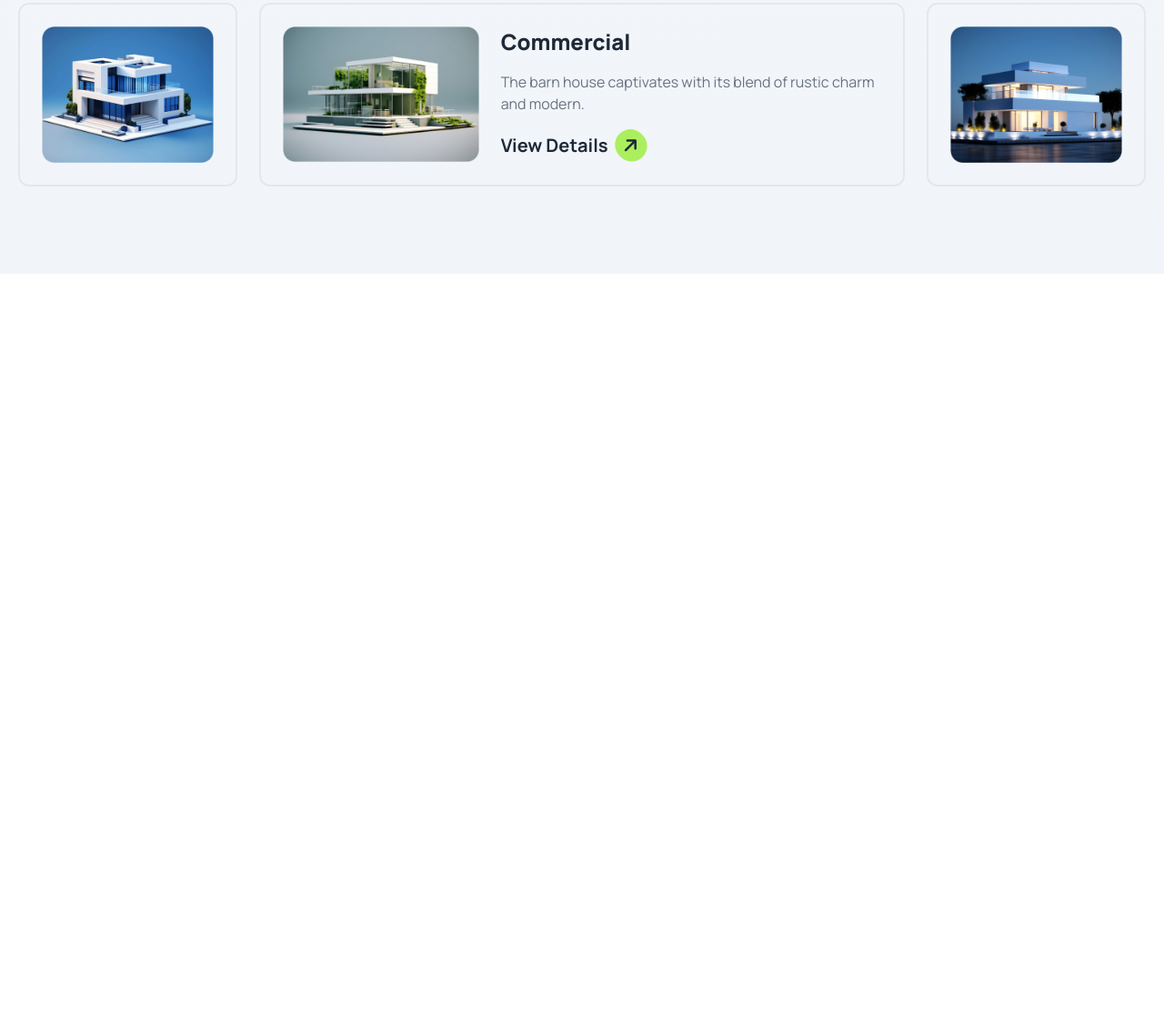
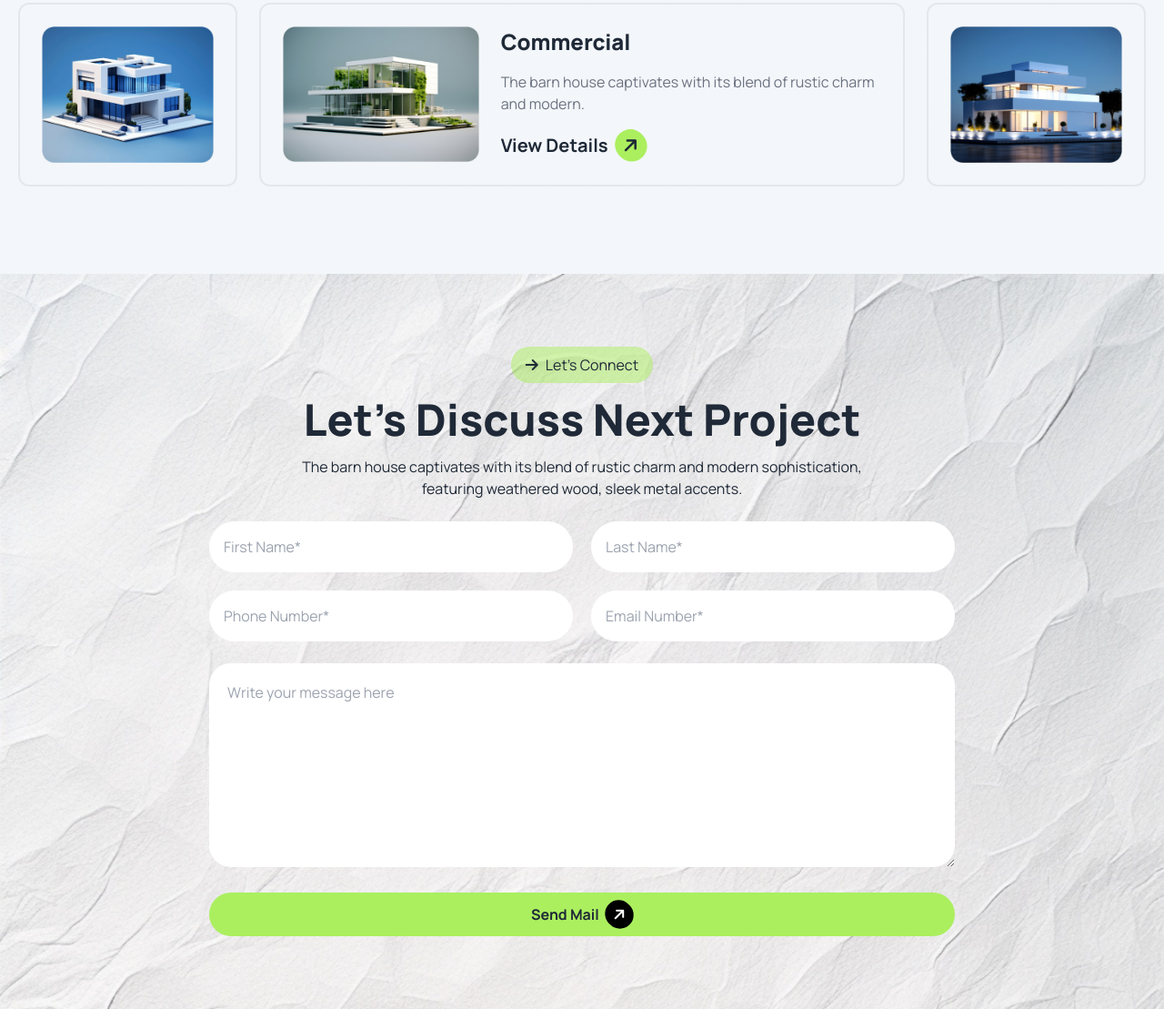
Before and after one commit to whoishasan/Assignment3-Rinterio, a plain HTML site: page index.html in a window 1280 px wide. Shown: the part 2114-3223 px from the top of the page at 91% size. Before the commit the page ends 2415 px from the top, so only its background shows below. Drawn offline with nearby package versions, Linux system fonts and the light colour scheme.

Commit message:
Let's discuss section design

```diff
--- a/index.html
+++ b/index.html
@@ -290,6 +290,67 @@
           </div>
         </section>
         <!-- Our Latest Portfolio Section Ends Here-->
+
+        <!-- Discuss Section Starts From Here -->
+        <section>
+          <div class="bg-[url('./assets/bg.jpg')] bg-cover bg-no-repeat">
+            <div class="grid justify-items-center py-8 lg:py-20">
+              <button
+                class="py-2 px-4 bg-opacity-50 bg-color-primary rounded-full"
+              >
+                <i class="fa-solid fa-arrow-right"></i
+                ><span class="ml-2">Let’s Connect</span>
+              </button>
+              <div class="grid justify-items-center">
+                <h1
+                  class="lg:text-5xl text-4xl font-extrabold my-4 text-center"
+                >
+                  Let’s Discuss Next Project
+                </h1>
+                <p class="lg:w-[680px] text-center w-96 lg:mx-0">
+                  The barn house captivates with its blend of rustic charm and
+                  modern sophistication, featuring weathered wood, sleek metal
+                  accents.
+                </p>
+                <div class="grid lg:grid-cols-2 grid-cols-1 gap-5 my-6">
+                  <input
+                    class="p-4 rounded-full lg:w-[400px] w-96"
+                    type="text"
+                    placeholder="First Name*"
+                  />
+                  <input
+                    class="p-4 rounded-full lg:w-[400px] w-96"
+                    type="text"
+                    placeholder="Last Name*"
+                  />
+                  <input
+                    class="p-4 rounded-full lg:w-[400px] w-96"
+                    type="number"
+                    placeholder="Phone Number*"
+                  />
+                  <input
+                    class="p-4 rounded-full lg:w-[400px] w-96"
+                    type="email"
+                    placeholder="Email Number*"
+                  />
+                </div>
+                <textarea
+                  class="h-56 lg:w-[820px] w-96 rounded-3xl p-5"
+                  placeholder="Write your message here"
+                ></textarea>
+                <button
+                  class="py-2 px-3 lg:w-[820px] w-96 bg-color-primary rounded-full mt-7"
+                >
+                  <span class="font-bold">Send Mail</span>
+                  <i
+                    class="fa-solid fa-arrow-right -rotate-45 bg-black text-white py-2 px-2 ml-1 rounded-full"
+                  ></i>
+                </button>
+              </div>
+            </div>
+          </div>
+        </section>
+        <!-- Discuss Section Ends Here -->
       </main>
     </section>
   </body>
```
